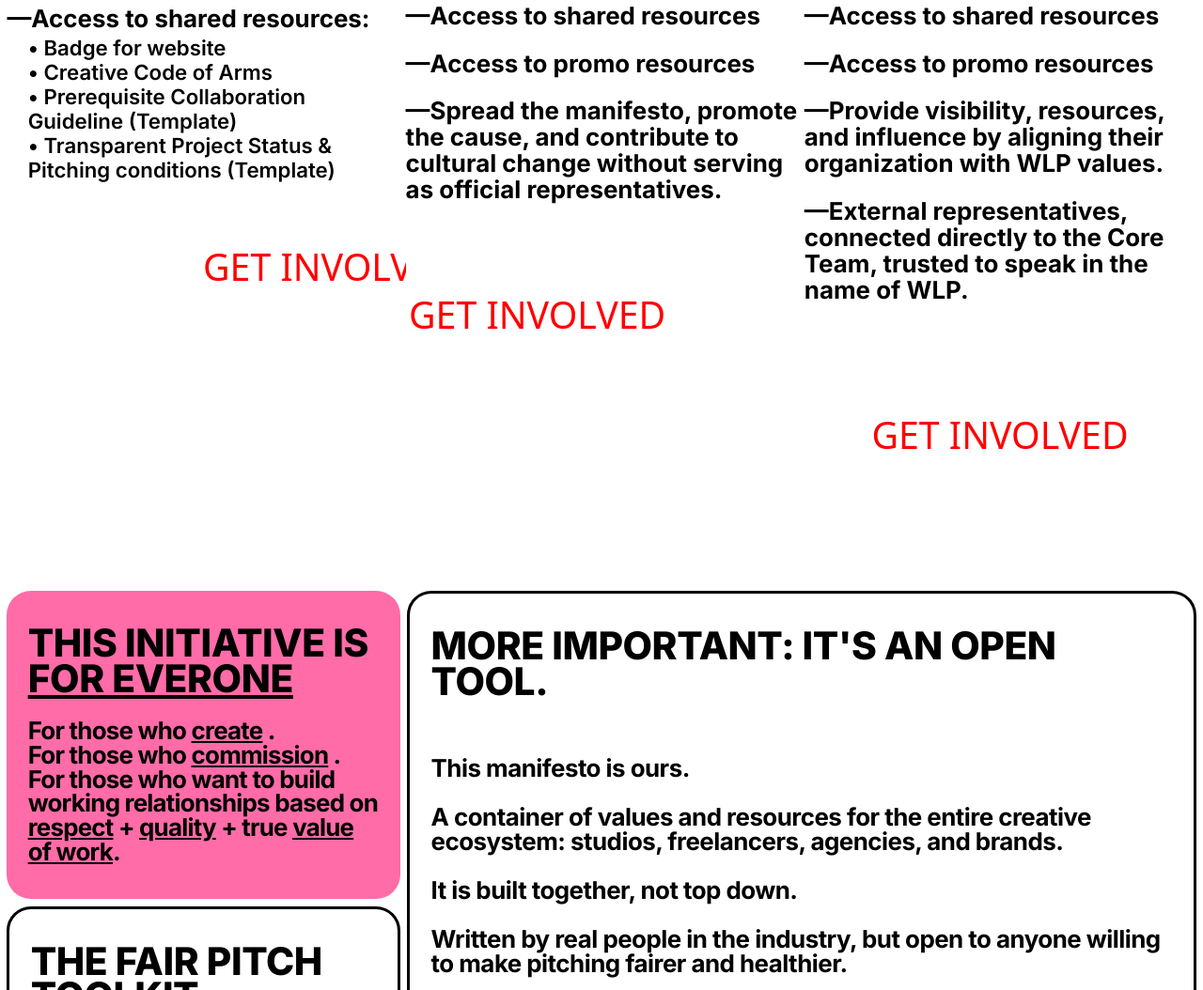
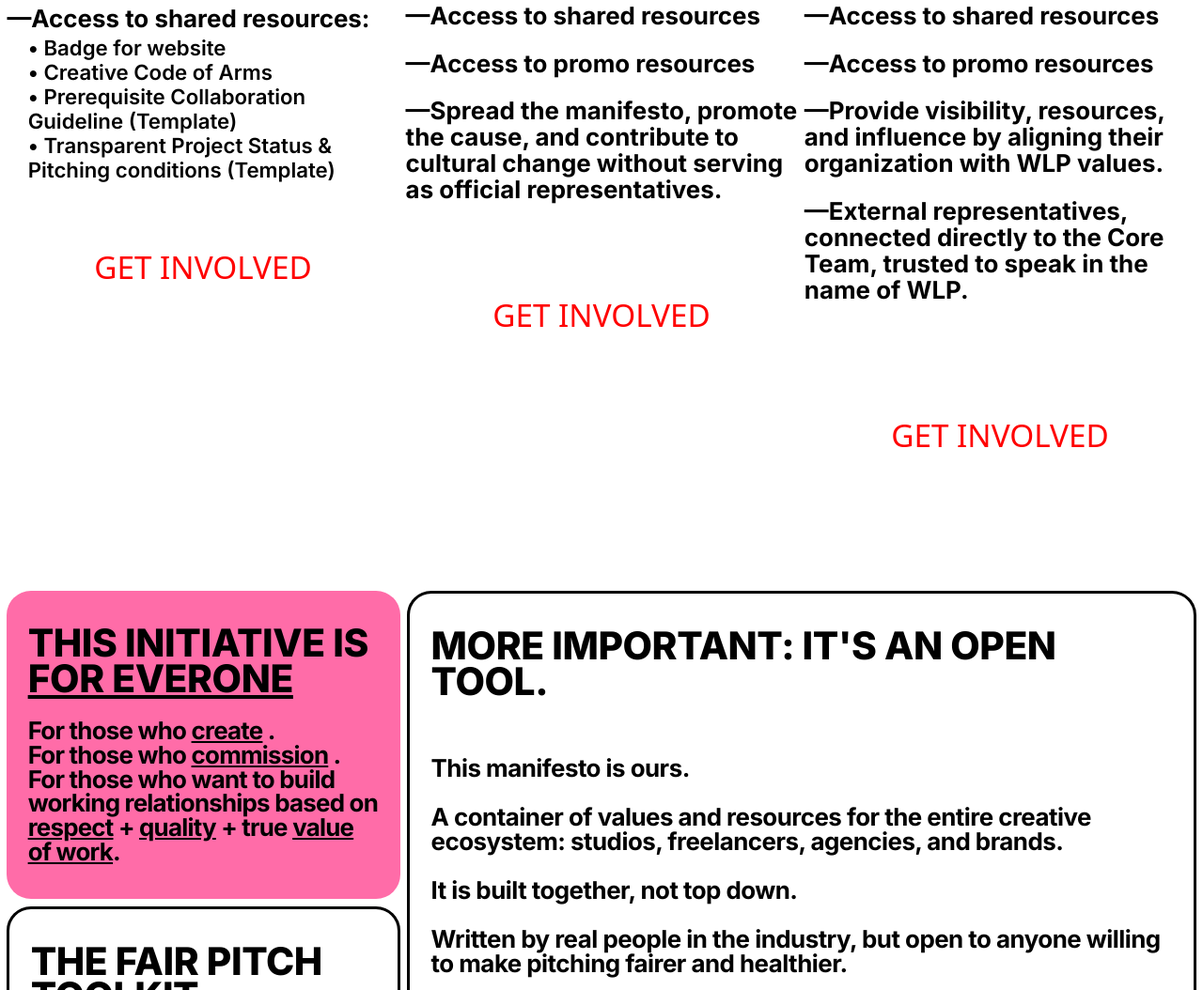
Before and after one commit to wlp-admin/welovepitching, a plain HTML site: page index.html in a window 1280 px wide. Shown: the part 4441-5495 px from the top of the page at 94% size. Drawn offline with nearby package versions, Linux system fonts and the light colour scheme; a web font is replaced by a local one.

Commit message:
Update index.html

```diff
--- a/index.html
+++ b/index.html
@@ -1,3 +1,4 @@
+
 <!DOCTYPE html>
 <html lang="en">
 <head>
@@ -448,9 +449,9 @@
                     </div>
 
                     <!-- GET IT rotated text - posizione esatta da Figma -->
-                    <div class="absolute left-[50%] top-[39vw] flex items-center justify-center">
+                    <div class="absolute left-[50%] top-[39vw] flex items-center justify-center -translate-x-[50%]">
                         <a target="_blank" href="http://eepurl.com/joyxtM" class="relative z-10 get-item-scroll" data-get-item="1">
-                            <div class="font-climate text-[3.067vw] text-primary-red leading-[4.803vw] font-normal text-nowrap uppercase" style="font-variation-settings: 'YEAR' 1979">
+                            <div class="font-climate text-[2.6vw] text-primary-red leading-[4.803vw] font-normal text-nowrap uppercase" style="font-variation-settings: 'YEAR' 1979">
                                 <p class="leading-[4.803vw] whitespace-pre">Get involved</p>
                             </div>
                         </a>
@@ -488,9 +489,9 @@
                     </div>
 
                     <!-- Get involved rotated text - posizione esatta da Figma -->
-                    <div class="absolute top-[43vw] flex items-center justify-center" style="left: calc(50% - 16.030vw)">
+                    <div class="absolute left-[50%] top-[43vw] flex items-center justify-center -translate-x-[50%]">
                         <a target="_blank" href="http://eepurl.com/joyxtM" class="relative z-10 get-item-scroll" data-get-item="2">
-                            <div class="font-climate text-[3.067vw] text-primary-red leading-[4.803vw] font-normal text-nowrap uppercase" style="font-variation-settings: 'YEAR' 1979">
+                            <div class="font-climate text-[2.6vw] text-primary-red leading-[4.803vw] font-normal text-nowrap uppercase" style="font-variation-settings: 'YEAR' 1979">
                                 <p class="leading-[4.803vw] whitespace-pre">Get involved</p>
                             </div>
                         </a>
@@ -531,7 +532,7 @@
                     <!-- Third Get involved rotated text - posizione esatta da Figma -->
                     <div class="absolute left-[50%] top-[53vw] flex items-center justify-center -translate-x-[50%]">
                         <a target="_blank" href="http://eepurl.com/joyxtM" class="relative z-10 get-item-scroll" data-get-item="3">
-                            <div class="font-climate text-[3.067vw] text-primary-red leading-[4.803vw] font-normal text-nowrap uppercase" style="font-variation-settings: 'YEAR' 1979">
+                            <div class="font-climate text-[2.6vw] text-primary-red leading-[4.803vw] font-normal text-nowrap uppercase" style="font-variation-settings: 'YEAR' 1979">
                                 <p class="leading-[4.803vw] whitespace-pre">Get involved</p>
                             </div>
                         </a>
```
